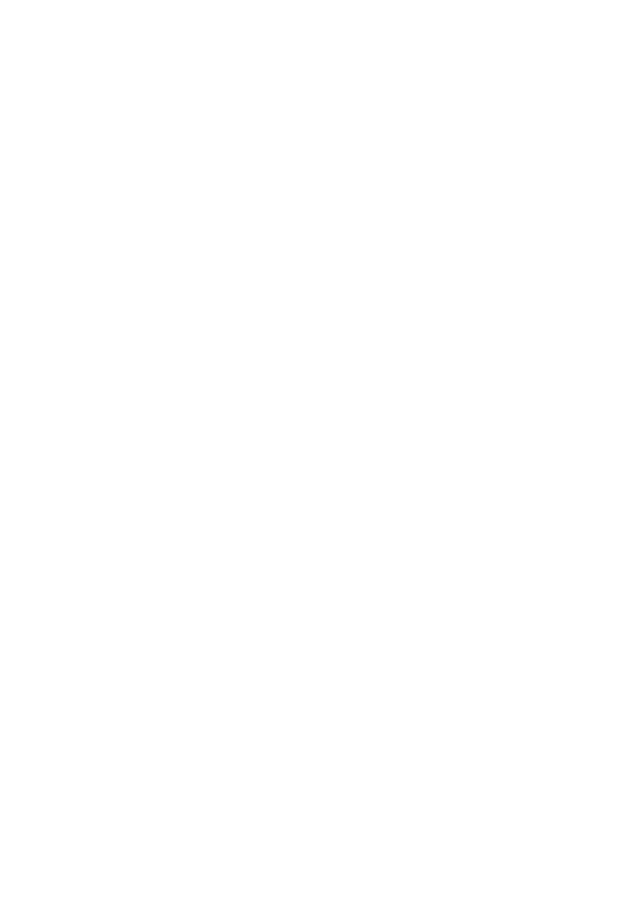
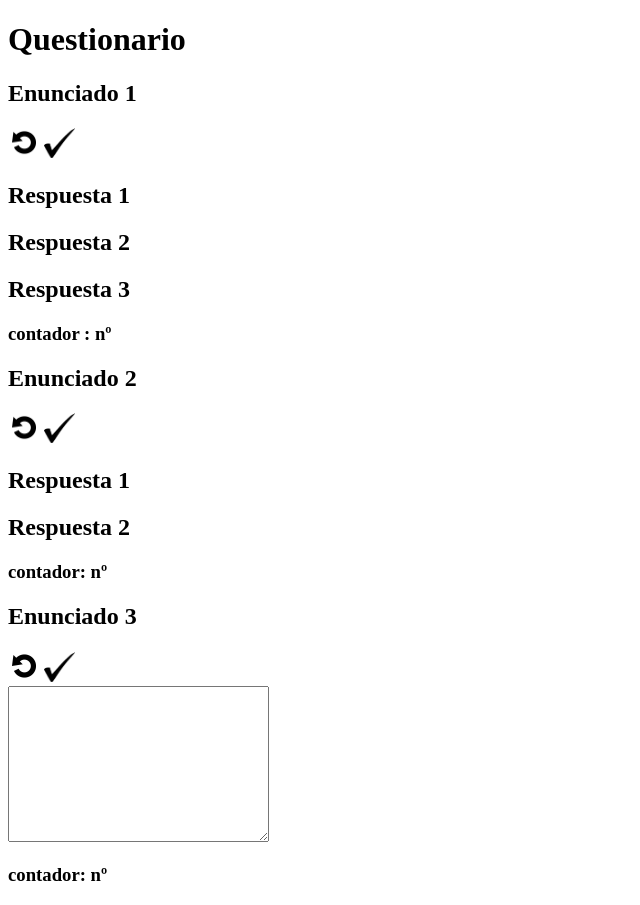
Before and after one commit to GODSKADI/Mini_proyecto_M6, a plain HTML site: page index.html in a window 1280 px wide. Shown: the whole page, without its empty margins (0-640 px from the left). Before the commit the page ends 800 px from the top, so only its background shows below. Drawn offline with Linux system fonts and the light colour scheme.

Commit message:
estructura del html

```diff
--- a/index.html
+++ b/index.html
@@ -4,8 +4,58 @@
 	<meta charset="UTF-8">
 	<title>Questionario</title>
 	<link rel="stylesheet" href="style/style.css">
-	<script type="text/javascript" url="script/script.js" ></script>
+	<script type="text/javascript" src="script/script.js" ></script>
 <body>
 
+	<h1 class="titulo">Questionario</h1>
+	<div class="caja1">
+		<div class="enunciado preg1">
+			<h2>Enunciado 1</h2>
+		</div>
+		<div class="botones">
+			<input class="btn" type=image src="assets/reset.png" name="limpiarRespuestas" id="btn1">
+			<input class="btn" type=image src="assets/Check.png" name="verificarRespuestas" id="btn2">
+		</div>
+		<div class="respuestas">
+			<h2>Respuesta 1</h2>
+			<h2>Respuesta 2</h2>
+			<h2>Respuesta 3</h2>
+		</div>
+		<div class="intentos">
+			<h3>contador : nº</h3>
+		</div>
+	</div>
+	<div class="caja2">
+		<div class="enunciado preg2">
+			<h2>Enunciado 2</h2>
+		</div>
+		<div Class="botones">
+			<input class="btn" type=image src="assets/reset.png" name="limpiarRespuestas" id="btn3">
+			<input class="btn" type=image src="assets/Check.png" name="verificarRespuestas" id="btn4">
+		</div>
+		<div Class="respuestas">
+			<h2>Respuesta 1</h2>
+			<h2>Respuesta 2</h2>
+		</div>
+		<div Class="intentos">
+			<h3>contador: nº</h3>
+		</div>
+	</div>
+	<div class="caja3">
+		<div class="enunciado preg2">
+			<h2>Enunciado 3</h2>
+		</div>
+		<div Class="botones">
+			<input class="btn" type=image src="assets/reset.png" name="limpiarRespuestas" id="btn5">
+			<input class="btn" type=image src="assets/Check.png" name="verificarRespuestas" id="btn6">
+		</div>
+		<div Class="respuestas">
+			<textarea name="textArea1" id="textArea" cols="30" rows="10"></textarea>
+		</div>
+		<div Class="intentos">
+			<h3>contador: nº</h3>
+		</div>
+	</div>
+	</div>
 </body>
 </html>
--- a/style/style.css
+++ b/style/style.css
@@ -0,0 +1,3 @@
+.btn{
+	width:2.5%;
+}
```
Also changed, not shown: assets/Check.png (added), assets/Check_green.png (added), assets/dale.jpg (added), assets/redCross.jpg (added), assets/reset.png (added), assets/retallar.jpg (added).
